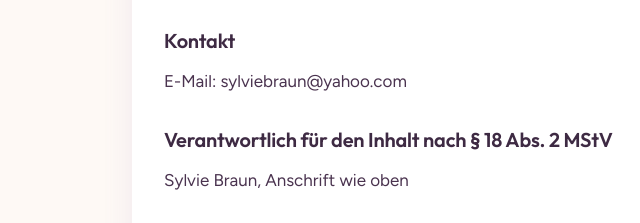
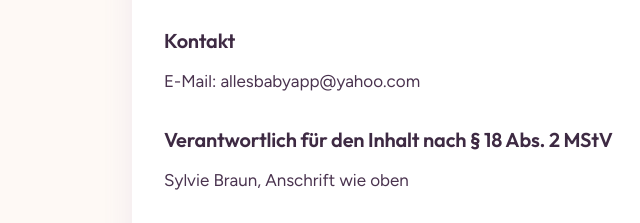
Before and after one commit to AllesBaby/allesbaby-website, a plain HTML site: page impressum.html in a window 1280 px wide. Shown: the part 438-661 px from the top of the page, 152-792 px from the left. Drawn offline with Linux system fonts and the light colour scheme.

Commit message:
Update email contact in impressum.html

```diff
--- a/impressum.html
+++ b/impressum.html
@@ -52,7 +52,7 @@
         <h2>Angaben gemäß § 5 DDG</h2>
         <p>Sylvie Braun<br>Aurikelstieg 19<br>22850 Norderstedt<br>Deutschland</p>
         <h2>Kontakt</h2>
-        <p>E-Mail: sylviebraun@yahoo.com</p>
+        <p>E-Mail: allesbabyapp@yahoo.com</p>
         <h2>Verantwortlich für den Inhalt nach § 18 Abs. 2 MStV</h2>
         <p>Sylvie Braun, Anschrift wie oben</p>
         <h2>Haftung für Inhalte</h2>
```
